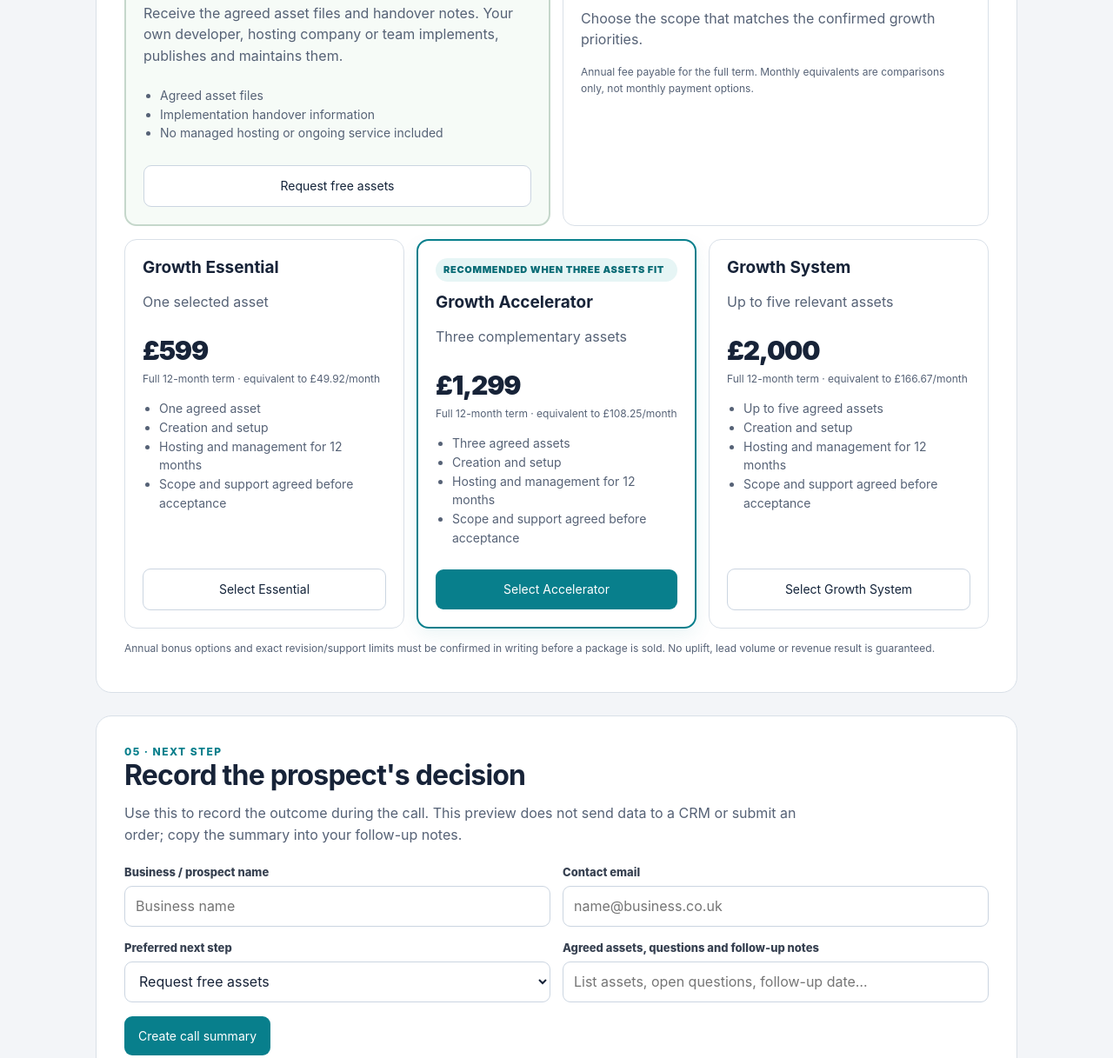
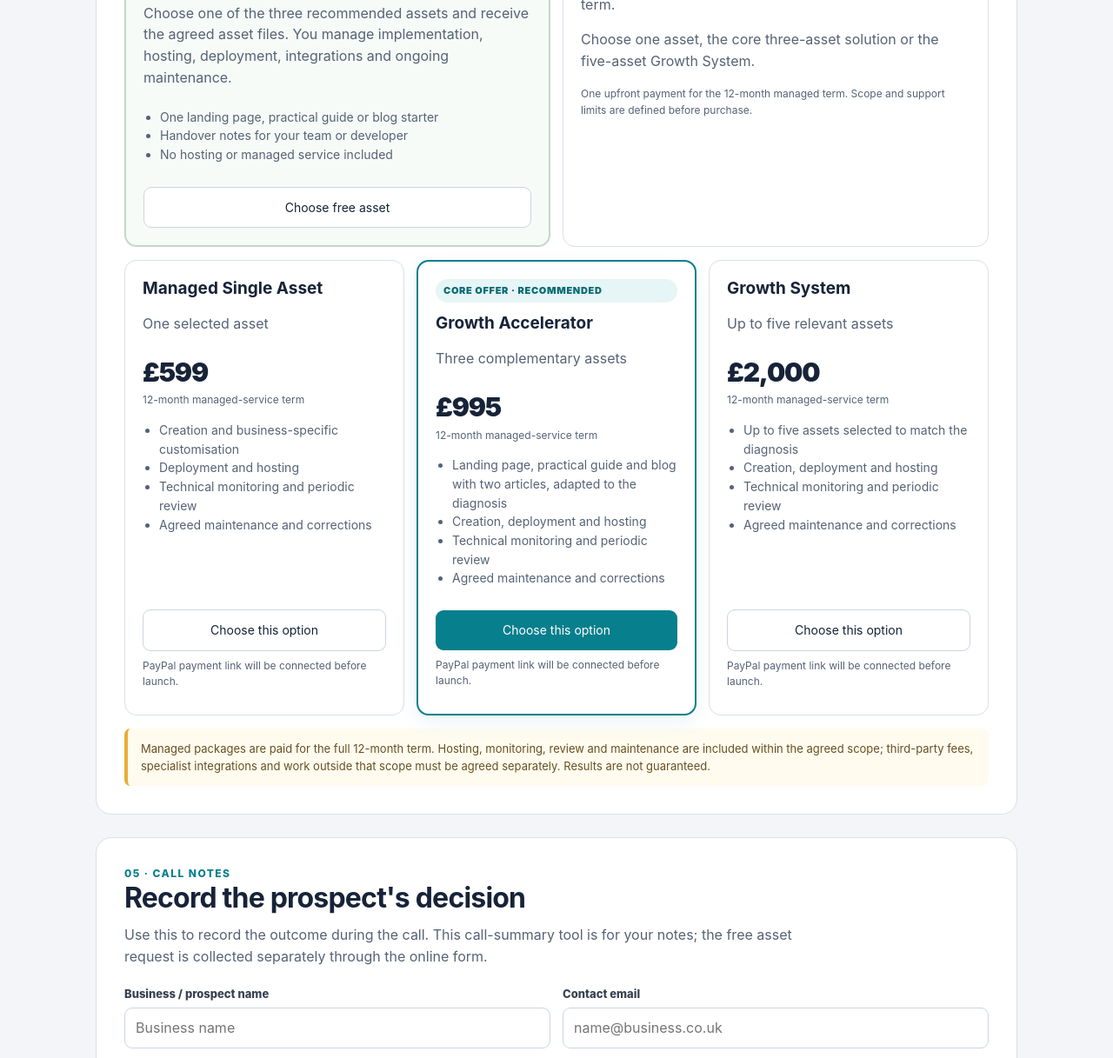
Before and after one commit to mmrfcmo/growth-gap-tool, a plain HTML site: page sales-closer.html in a window 1280 px wide. Shown: the part 3626-4843 px from the top of the page at 87% size. Drawn offline with Linux system fonts and the light colour scheme.

Commit message:
Update Deep Dive packages to confirmed 12-month pricing and free asset choice

```diff
--- a/sales-closer.html
+++ b/sales-closer.html
@@ -69,19 +69,19 @@
 <div class="eyebrow">04 · Your implementation options</div><h2>Choose how you'd like to put the recommendations into action</h2>
 <p class="section-intro">You don't have to buy a managed package to benefit. You can request the agreed assets free and arrange implementation yourself, or ask Doctor Approach to deliver and manage an agreed package for the full 12-month term.</p>
 <div class="grid" style="margin-bottom:15px">
-<article class="route free"><span class="pill">Option 1 · Free</span><h3 style="margin-top:12px">Request your agreed assets</h3><div class="price">£0</div><p>Receive the agreed asset files and handover notes. Your own developer, hosting company or team implements, publishes and maintains them.</p><ul><li>Agreed asset files</li><li>Implementation handover information</li><li>No managed hosting or ongoing service included</li></ul><a class="btn light" href="#request-free">Request free assets</a></article>
-<article class="route"><span class="pill">Option 2 · Managed</span><h3 style="margin-top:12px">We handle implementation</h3><p>Doctor Approach creates, sets up, hosts and manages the assets agreed in your proposal for a full 12 months.</p><p>Choose the scope that matches the confirmed growth priorities.</p><p class="note">Annual fee payable for the full term. Monthly equivalents are comparisons only, not monthly payment options.</p></article>
+<article class="route free"><span class="pill">Option 1 · Free</span><h3 style="margin-top:12px">Choose one asset</h3><div class="price">£0</div><p>Choose one of the three recommended assets and receive the agreed asset files. You manage implementation, hosting, deployment, integrations and ongoing maintenance.</p><ul><li>One landing page, practical guide or blog starter</li><li>Handover notes for your team or developer</li><li>No hosting or managed service included</li></ul><a class="btn light" href="free-request.html">Choose free asset</a></article>
+<article class="route"><span class="pill">Managed for 12 months</span><h3 style="margin-top:12px">We handle the delivery</h3><p>Doctor Approach creates, deploys, hosts, monitors and periodically reviews your agreed assets for a full 12-month term.</p><p>Choose one asset, the core three-asset solution or the five-asset Growth System.</p><p class="note">One upfront payment for the 12-month managed term. Scope and support limits are defined before purchase.</p></article>
 </div>
 <div class="grid3">
-<article class="route"><h3>Growth Essential</h3><p>One selected asset</p><div class="price">£599</div><div class="term">Full 12-month term · equivalent to £49.92/month</div><ul><li>One agreed asset</li><li>Creation and setup</li><li>Hosting and management for 12 months</li><li>Scope and support agreed before acceptance</li></ul><button class="btn light choose" data-package="Growth Essential — £599 for 12 months">Select Essential</button></article>
-<article class="route recommended"><span class="pill">Recommended when three assets fit</span><h3 style="margin-top:12px">Growth Accelerator</h3><p>Three complementary assets</p><div class="price">£1,299</div><div class="term">Full 12-month term · equivalent to £108.25/month</div><ul><li>Three agreed assets</li><li>Creation and setup</li><li>Hosting and management for 12 months</li><li>Scope and support agreed before acceptance</li></ul><button class="btn teal choose" data-package="Growth Accelerator — £1,299 for 12 months">Select Accelerator</button></article>
-<article class="route"><h3>Growth System</h3><p>Up to five relevant assets</p><div class="price">£2,000</div><div class="term">Full 12-month term · equivalent to £166.67/month</div><ul><li>Up to five agreed assets</li><li>Creation and setup</li><li>Hosting and management for 12 months</li><li>Scope and support agreed before acceptance</li></ul><button class="btn light choose" data-package="Growth System — £2,000 for 12 months">Select Growth System</button></article>
+<article class="route"><h3>Managed Single Asset</h3><p>One selected asset</p><div class="price">£599</div><div class="term">12-month managed-service term</div><ul><li>Creation and business-specific customisation</li><li>Deployment and hosting</li><li>Technical monitoring and periodic review</li><li>Agreed maintenance and corrections</li></ul><button class="btn light payment-button" data-package="single" data-label="Managed Single Asset — £599">Choose this option</button><p class="note payment-note" id="note-single">PayPal payment link will be connected before launch.</p></article>
+<article class="route recommended"><span class="pill">Core offer · Recommended</span><h3 style="margin-top:12px">Growth Accelerator</h3><p>Three complementary assets</p><div class="price">£995</div><div class="term">12-month managed-service term</div><ul><li>Landing page, practical guide and blog with two articles, adapted to the diagnosis</li><li>Creation, deployment and hosting</li><li>Technical monitoring and periodic review</li><li>Agreed maintenance and corrections</li></ul><button class="btn teal payment-button" data-package="accelerator" data-label="Growth Accelerator — £995">Choose this option</button><p class="note payment-note" id="note-accelerator">PayPal payment link will be connected before launch.</p></article>
+<article class="route"><h3>Growth System</h3><p>Up to five relevant assets</p><div class="price">£2,000</div><div class="term">12-month managed-service term</div><ul><li>Up to five assets selected to match the diagnosis</li><li>Creation, deployment and hosting</li><li>Technical monitoring and periodic review</li><li>Agreed maintenance and corrections</li></ul><button class="btn light payment-button" data-package="system" data-label="Growth System — £2,000">Choose this option</button><p class="note payment-note" id="note-system">PayPal payment link will be connected before launch.</p></article>
 </div>
-<p class="note" style="margin-top:14px">Annual bonus options and exact revision/support limits must be confirmed in writing before a package is sold. No uplift, lead volume or revenue result is guaranteed.</p>
+<div class="notice">Managed packages are paid for the full 12-month term. Hosting, monitoring, review and maintenance are included within the agreed scope; third-party fees, specialist integrations and work outside that scope must be agreed separately. Results are not guaranteed.</div>
 </section>
 <section class="section" id="request-free">
-<div class="eyebrow">05 · Next step</div><h2>Record the prospect's decision</h2>
-<p class="section-intro">Use this to record the outcome during the call. This preview does not send data to a CRM or submit an order; copy the summary into your follow-up notes.</p>
+<div class="eyebrow">05 · Call notes</div><h2>Record the prospect's decision</h2>
+<p class="section-intro">Use this to record the outcome during the call. This call-summary tool is for your notes; the free asset request is collected separately through the online form.</p>
 <div class="grid">
 <div class="field"><label for="prospect">Business / prospect name</label><input id="prospect" placeholder="Business name"></div>
 <div class="field"><label for="contact">Contact email</label><input id="contact" type="email" placeholder="name@business.co.uk"></div>
@@ -112,7 +112,7 @@ function draftUrl(asset){const u=new URL('working-asset.html',location.href);u.s
 function setDemo(kind){const d=demos[sectorSelect.value]||demos.roofing;['landing','guide','blog'].forEach((asset,i)=>{const target=d[asset]==='working'?draftUrl(asset):d[asset];const link=$(asset+'-link');link.href=target;link.textContent='View demo ↗';link.title=d.titles[i];const frame=document.createElement('iframe');frame.src=target;frame.title=d.titles[i];frame.loading='lazy';frame.setAttribute('sandbox','allow-same-origin allow-forms allow-scripts');const host=$(asset+'-preview');host.replaceChildren(frame);host.setAttribute('aria-label',d.titles[i]);});$('landing-description').textContent=d.titles[0]+'. Opens the selected sector-specific example or tailored draft.';$('guide-description').textContent=d.titles[1]+'. Opens the selected sector-specific guide or tailored draft.';$('blog-description').textContent=d.titles[2]+'. Dental has two published article examples; other sectors open a tailored two-article draft where a live example is not available.'}
 sectorSelect.addEventListener('change',setDemo);setDemo();
 
-document.querySelectorAll('.choose').forEach(b=>b.addEventListener('click',()=>{$('choice').value=b.dataset.package;$('request-free').scrollIntoView({behavior:'smooth'});$('prospect').focus()}));
+const paymentLinks={single:'',accelerator:'',system:''};document.querySelectorAll('.payment-button').forEach(b=>b.addEventListener('click',()=>{const url=paymentLinks[b.dataset.package];if(url){location.href=url}else{const note=$('note-'+b.dataset.package);note.textContent='Payment link pending: add your PayPal URL to activate this checkout.';note.style.color='#8a4b08';}}));
 $('summary').addEventListener('click',()=>{const text=['Doctor Approach — Call Summary','Business: '+($('prospect').value||'Not supplied'),'Contact: '+($('contact').value||'Not supplied'),'Priority gap: '+($('gap-pill').textContent||'To confirm'),'Monthly enquiries: '+num('enquiries'),'Current conversion: '+num('conversion')+'%','Average new-customer value: '+money(num('value')),'Current monthly revenue estimate: '+$('baseline').textContent,'Conversion scenario (+ '+$('conversion-uplift').value+'% relative): '+$('conversion-extra').textContent+' additional revenue/month','Enquiry-growth scenario (+ '+$('enquiry-uplift').value+'% enquiries): '+$('enquiry-extra').textContent+' additional revenue/month','Chosen next step: '+$('choice').value,'Notes: '+($('notes').value||'None'),'Reminder: illustrative estimates only; not guaranteed revenue or profit.','Follow-up: confirm scope, evidence, annual term, support limits and any bonus before acceptance.'].join('\n');$('summary-text').value=text;$('summary-output').classList.remove('hidden')});
 $('copy').addEventListener('click',async()=>{try{await navigator.clipboard.writeText($('summary-text').value);$('copy-status').textContent='Copied.'}catch(e){$('summary-text').select();$('copy-status').textContent='Select and copy the text.'}});
 </script>
```
